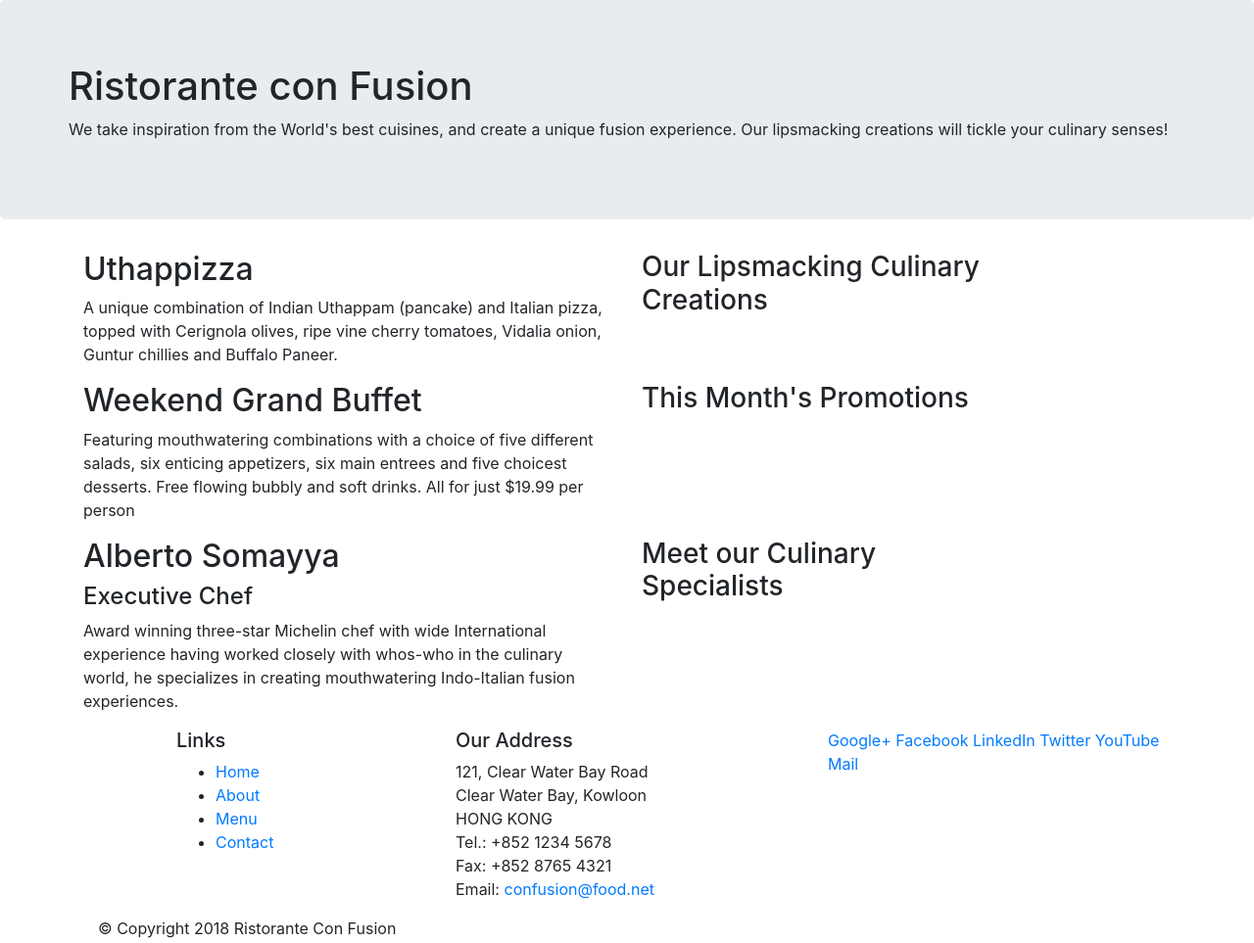
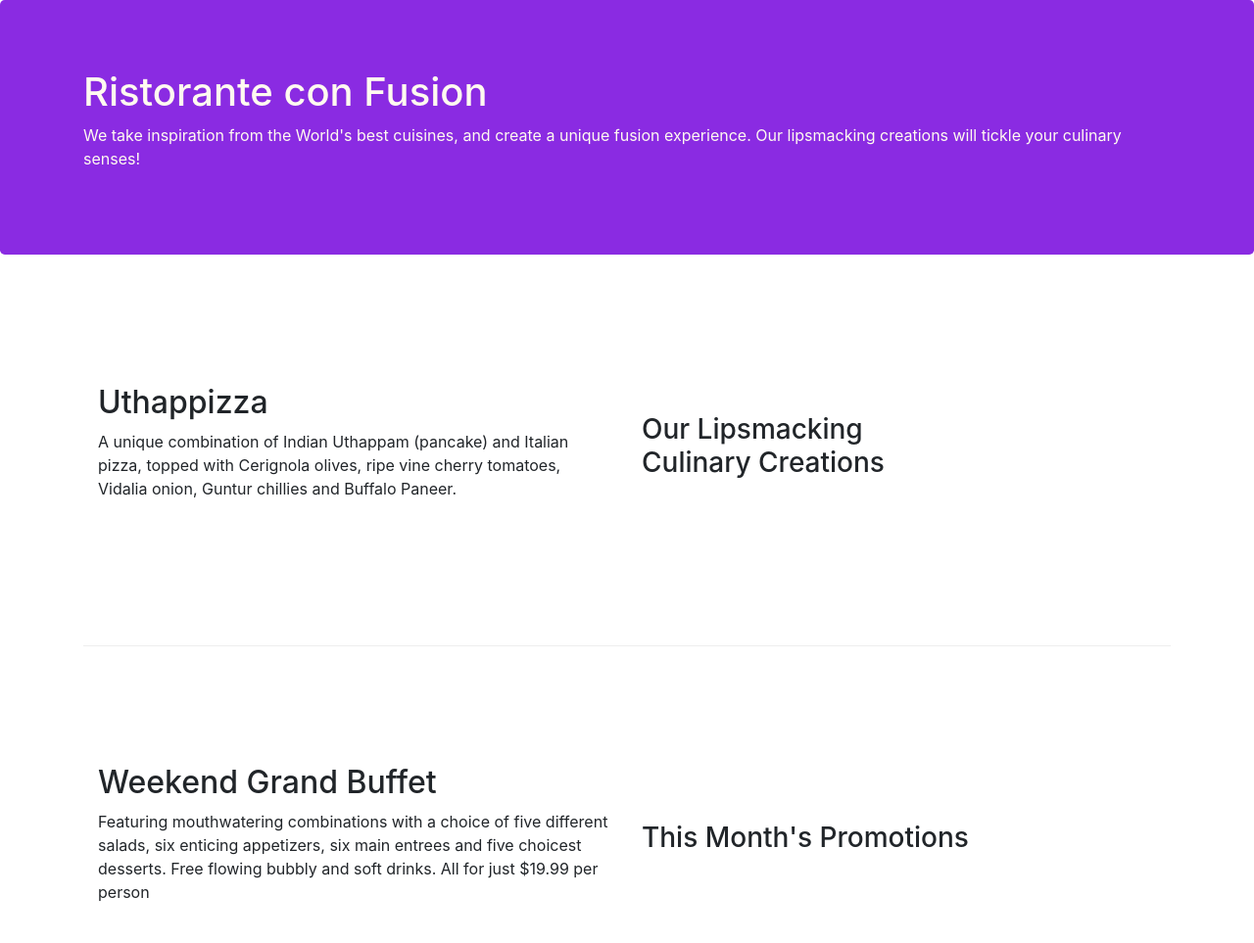
Before and after one commit to vrishabhparmar/MyBootstrapProject, a website: page index.html in a window 1280 px wide. Shown: the top 963 px of the page at 98% size. Drawn offline with nearby package versions, Linux system fonts and the light colour scheme.

Commit message:
bootstrap Grid part2

```diff
--- /dev/null
+++ b/css/style.css
@@ -0,0 +1,30 @@
+.row-header{
+    margin: 0px auto;
+    padding: 0px;
+}
+
+.row-content{
+    margin: 0px auto;
+    padding: 50px 0px 50px 0px;
+    border-bottom: 1px ridge;
+    min-height: 400px;
+
+}
+
+.footer{
+    background-color:#D1C4E9;
+    margin: 0px auto;
+    padding: 20px 0px 20px 0px;
+}
+
+.jumbotron{
+    padding: 70px 30px 70px 30px;
+    margin: 0px auto;
+    background-color: blueviolet;
+    color: floralwhite;
+}
+address{
+    font-size: 80%;
+    margin: 0px;
+    color: #0f0f0f;
+}
--- a/index.html
+++ b/index.html
@@ -10,6 +10,7 @@
 
      <!-- Bootstrap CSS -->
      <link rel="stylesheet" href="node_modules/bootstrap/dist/css/bootstrap.min.css">
+     <link rel="stylesheet" href="css/style.css">
 </head>
 
 <body>
@@ -17,7 +18,7 @@
     <header class="jumbotron">
         <div class="container">
             <div >
-                <div class="row">
+                <div class="row row-header align-items-center">
                     <h1>Ristorante con Fusion</h1>
                     <p>We take inspiration from the World's best cuisines, and create a unique fusion experience. Our lipsmacking creations will tickle your culinary senses!</p>
                 </div>
@@ -28,7 +29,7 @@
     </header>
 <div class='container'>
     <div>
-        <div class="row">
+        <div class="row row-content align-items-center">
             <div class="col-12 col-sm-4 order-sm-last col-md-4">
                 <h3>Our Lipsmacking Culinary Creations</h3>
             </div>
@@ -39,7 +40,7 @@
         </div>
 
 
-        <div class="row">
+        <div class="row row-content align-items-center">
             <div class="col-12 col-sm-4 order-sm-last col-md-4">
                 <h3>This Month's Promotions</h3>
             </div>
@@ -49,7 +50,7 @@
             </div>
         </div>
 
-        <div class="row">
+        <div class="row row-content align-items-center">
             <div class="col-12 col-sm-4 order-sm-last col-md-4">
                 <h3>Meet our Culinary Specialists</h3>
             </div>
@@ -61,12 +62,12 @@
         </div>
     </div>
 
-    <footer >
+    <footer class="footer">
         <div>
-            <div class="row">
+            <div class="row ">
                 <div class="col-12 col-sm-4 offset-1 col-md-3">
                     <h5>Links</h5>
-                    <ul>
+                    <ul class="list-unstyled">
                         <li><a href="#">Home</a></li>
                         <li><a href="#">About</a></li>
                         <li><a href="#">Menu</a></li>
@@ -84,8 +85,8 @@
 		              Email: <a href="mailto:confusion@food.net">confusion@food.net</a>
 		           </address>
                 </div>
-                <div class="col-12 col-sm-4 col-md-4">
-                    <div >
+                <div class="col-12 col-sm-4 col-md-4 align-self-center">
+                    <div class="text-center" >
                         <a href="http://google.com/+">Google+</a>
                         <a href="http://www.facebook.com/profile.php?id=">Facebook</a>
                         <a href="http://www.linkedin.com/in/">LinkedIn</a>
@@ -95,7 +96,7 @@
                     </div>
                 </div>
            </div>
-           <div>
+           <div class=" row justify-content-center">
                 <div class="col-auto">
                     <p>© Copyright 2018 Ristorante Con Fusion</p>
                 </div>
```
